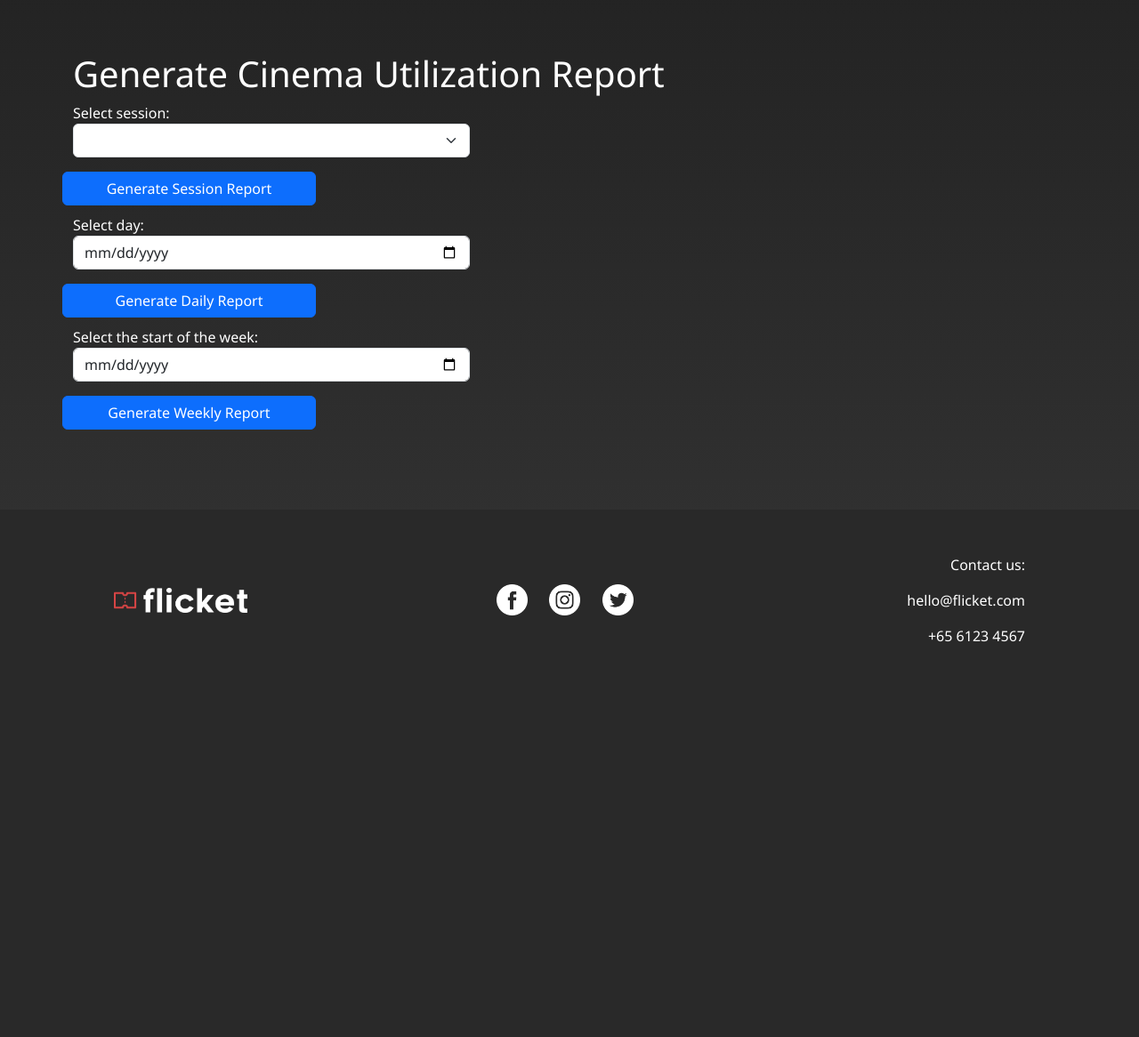
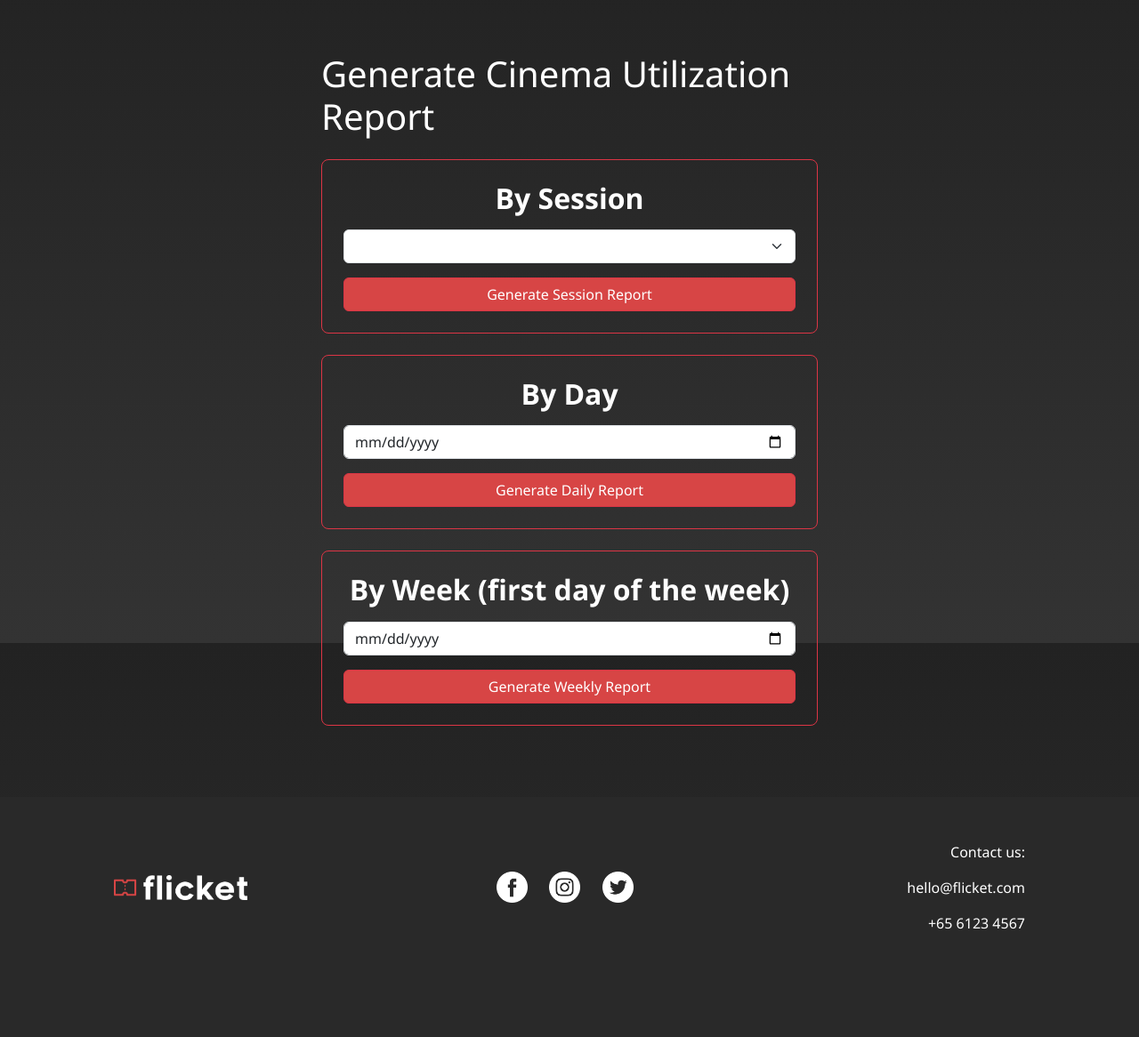
Before and after one commit to brandonlouis/flicket, a PHP site: page /views/cinemaUtilReport/genCinemaUtilReport.php in a window 1280 px wide. Shown: the part 77-1243 px from the top of the page at 89% size. Before the commit the page ends 799 px from the top, so only its background shows below. Run offline with PHP 8.4, Linux system fonts and the light colour scheme; the visitor is signed in with stand-in values (Sample User, id 1); data that the repository does not hold is empty.

Commit message:
Cleanup
Changes:
1. UI changes for Ticket Sales and Cinema Utility report page

```diff
--- a/views/cinemaUtilReport/genCinemaUtilReport.php
+++ b/views/cinemaUtilReport/genCinemaUtilReport.php
@@ -30,39 +30,39 @@
     ?>
 
     <div class="container mt-4" style="margin-bottom: 80px">
-        <div class="content">
-            <div class="d-flex justify-content-between align-items-center">
+        <div class="content d-flex justify-content-center">
+            <div class="w-50">
                 <h1>Generate Cinema Utilization Report</h1>
-            </div>
-            <form method="POST" action="../../controllers/cinemaUtil/genSessionCinemaUtil_contr.php" class="row">
-                <div class="mb-3">
-                        <label for="sessionID">Select session:</label>
-                        <select class="form-select" name="sessionID" aria-label="Session for report:" style="width:40%">
+                <form method="POST" action="../../controllers/cinemaUtil/genSessionCinemaUtil_contr.php" class="p-4 mt-4 border border-danger rounded-3 border border-danger rounded-3 d-flex align-items-center flex-column">
+                    <h2 class="fw-bold mb-3">By Session</h2>
+                    <div class="w-100">
+                        <select class="form-select" name="sessionID" aria-label="Session for report:">
                             <?php foreach($sessions as $s){ ?>
                                 <option value="<?php echo $s['id'] ?>">
                                     <?php echo "sessionID: " . $s['id'] . " (movieID: " . $s['movieId'] . ", Time: " . $s['startTime'] . "-" . $s['startTime'] . ")";?>
                                 </option>
                             <?php } ?>
                         </select>
+                        <button type="submit" class="btn btn-danger w-100 mt-3">Generate Session Report</button>
                     </div>
-                    <button type="submit" class="btn btn-primary" style="width:25%">Generate Session Report</button>
                 </form>
 
-            <form method="POST" action="../../controllers/cinemaUtil/genDailyCinemaUtil_contr.php" class="row">
-                <div class="mb-3">
-                    <label for="dayDate">Select day:</label>
-                    <input type="date" class="form-control" id="dayDate" name="dayDate" style="width:40%">
+                <form method="POST" action="../../controllers/cinemaUtil/genDailyCinemaUtil_contr.php" class="p-4 my-4 border border-danger rounded-3 border border-danger rounded-3 d-flex align-items-center flex-column">
+                    <h2 class="fw-bold mb-3">By Day</h2>
+                    <div class="w-100">
+                        <input type="date" class="form-control" id="dayDate" name="dayDate">
+                        <button type="submit" class="btn btn-danger w-100 mt-3">Generate Daily Report</button>
                     </div>
-                <button type="submit" class="btn btn-primary" style="width:25%">Generate Daily Report</button>
                 </form>
 
-            <form method="POST" action="../../controllers/cinemaUtil/genWeeklyCinemaUtil_contr.php" class="row">
-                <div class="mb-3">
-                    <label for="weekDate">Select the start of the week:</label>
-                    <input type="date" class="form-control" id="weekDate" name="weekDate" style="width:40%">
+                <form method="POST" action="../../controllers/cinemaUtil/genWeeklyCinemaUtil_contr.php" class="p-4 mt-4 border border-danger rounded-3 border border-danger rounded-3 d-flex align-items-center flex-column">
+                    <h2 class="fw-bold mb-3">By Week (first day of the week)</h2>
+                    <div class="w-100">
+                        <input type="date" class="form-control" id="weekDate" name="weekDate">
+                        <button type="submit" class="btn btn-danger w-100 mt-3">Generate Weekly Report</button>
                     </div>
-                <button type="submit" class="btn btn-primary" style="width:25%">Generate Weekly Report</button>
                 </form>
+            </div>
         </div>
     </div>
 
```
Also changed, not shown: views/ticketSalesReport/genTicketSalesReport.php (+18 -18 lines). Lines whose indentation alone changed are shown as unchanged.
